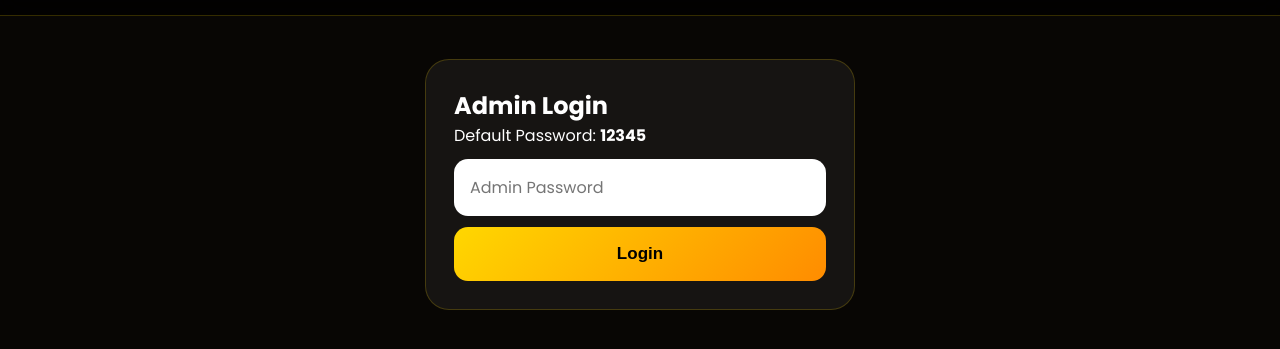
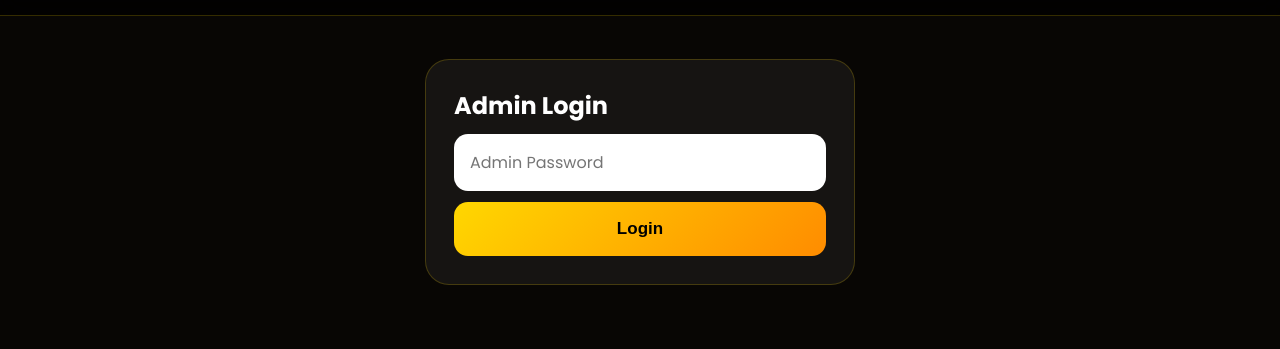
Before and after one commit to bhikamcsc/Mayankhotel, a plain HTML site: page admin.html in a window 1280 px wide. Shown: the part 61-410 px from the top of the page. Drawn offline with nearby package versions, Linux system fonts and the light colour scheme.

Commit message:
Update admin.html

```diff
--- a/admin.html
+++ b/admin.html
@@ -30,7 +30,6 @@
 <div class="admin-wrap">
   <div id="loginBox" class="admin-login">
     <h2>Admin Login</h2>
-    <p>Default Password: <b>12345</b></p>
     <input type="password" id="adminPass" placeholder="Admin Password">
     <button onclick="loginAdmin()">Login</button>
   </div>
```
